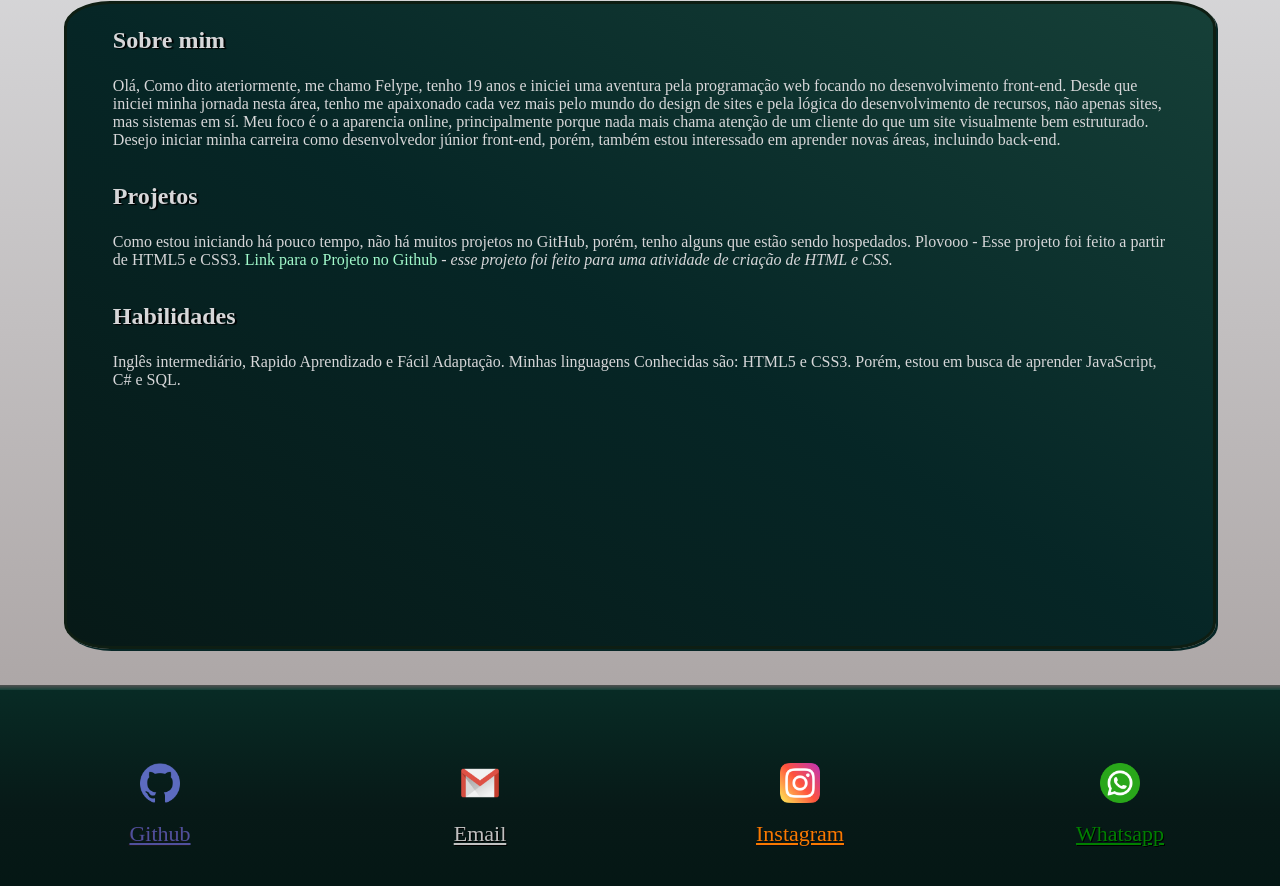
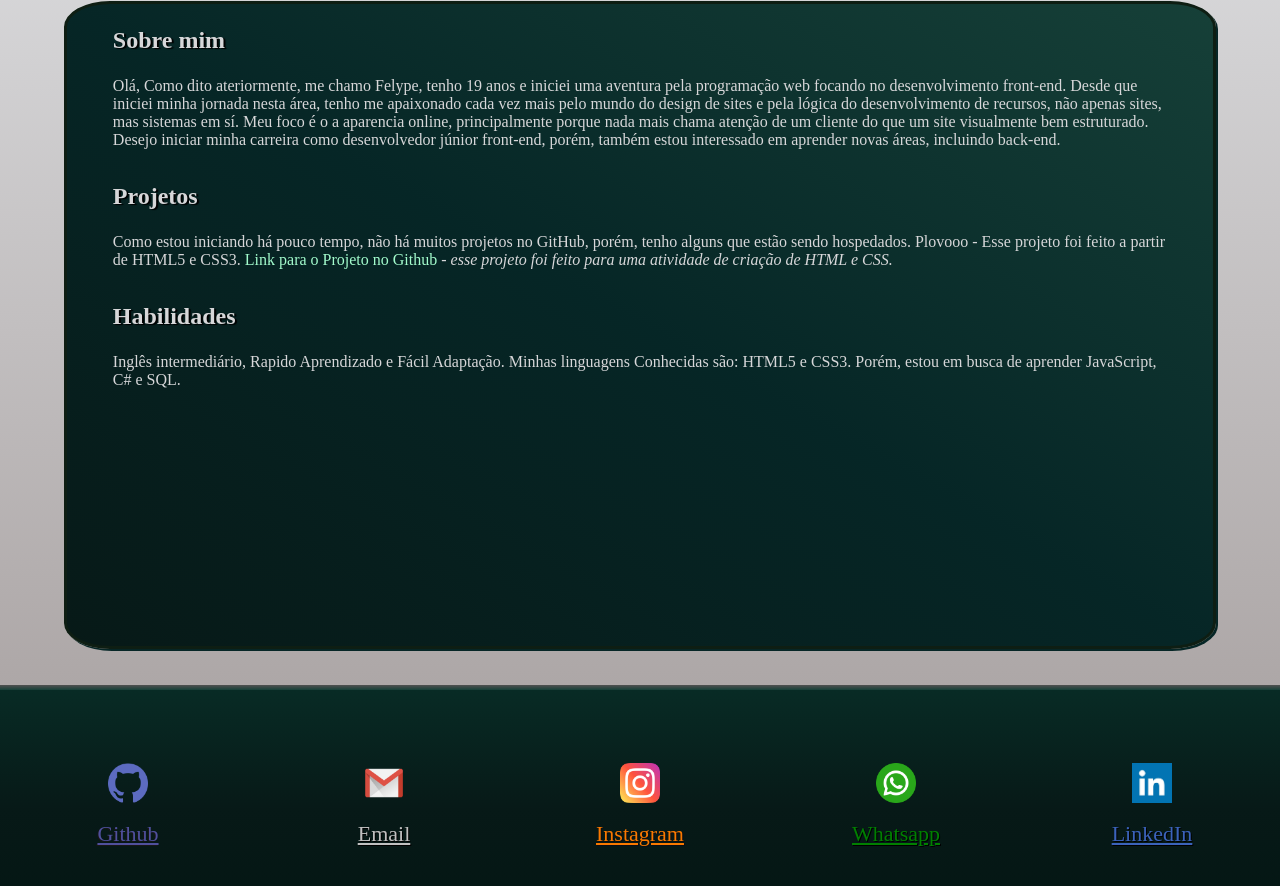
Before and after one commit to FelypeSposito/Portfolio, a plain HTML site: page index.html in a window 1280 px wide. Shown: the part 893-1779 px from the top of the page. Drawn offline with Linux system fonts and the light colour scheme; a web font is replaced by a local one.

Commit message:
adicionando linkedin

```diff
--- a/CSS/Home.css
+++ b/CSS/Home.css
@@ -198,7 +198,7 @@ ul{
 .containerfooter{
     height: 30vh;
     display: grid;
-    grid-template-columns:7.5% 10% 15% 10% 15% 10% 15% 10% 7.5%;
+    grid-template-columns:5% 10% 10% 10% 10% 10% 10% 10% 10% 10% 5%;
     grid-template-rows: 30% 20% 20% 30%;
     justify-items: center;
     align-items: center;
@@ -246,6 +246,16 @@ font-family: 'quattrocento';
     align-self: center;
 }
 
+.imge{
+    grid-column-start: 10;
+    grid-column-end: 11;
+    grid-row-start: 2;
+    grid-row-end: 2;
+    justify-self: center;
+    align-self: center;
+
+}
+
 
 .gitlink{
     grid-column-start: 2;
@@ -287,6 +297,17 @@ font-family: 'quattrocento';
     color: green;
     justify-self: center;
     align-self: center;
+    text-shadow: black 1px 1px;
+}
+
+.linklink{
+    grid-column-start: 10;
+    grid-column-end: 10;
+    grid-row-start: 3;
+    grid-row-end: 3;
+    justify-self: center;
+    align-self: center;
+    color: rgb(59, 99, 187);
     text-shadow: black 1px 1px;
 }
 
--- a/index.html
+++ b/index.html
@@ -89,7 +89,8 @@
     <a class="imgd" href="tel:+5511933175390"><img width="40px" src="IMG/whatsappcolor.png" alt=""></a>
     <a class="whatslink" href="tel:+5511933175390">Whatsapp</a>
 
-    <a href="tel:+"></a>
+    <a class="imge" target="_blank" href="https://www.linkedin.com/in/felype-sposito-292284218/"><img width="40px" src="IMG/link.jpeg" alt=""></a>
+    <a class="linklink" target="_blank" href="https://www.linkedin.com/in/felype-sposito-292284218/">LinkedIn</a>
 
 </div>
 
```
Also changed, not shown: IMG/link.jpeg (added).
